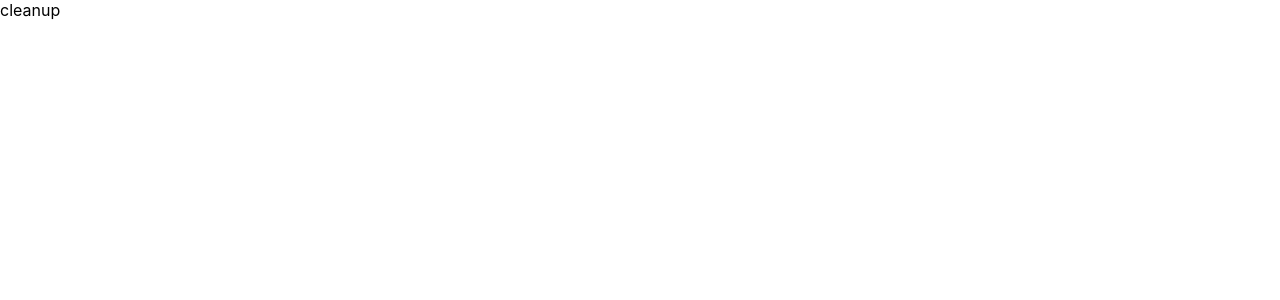
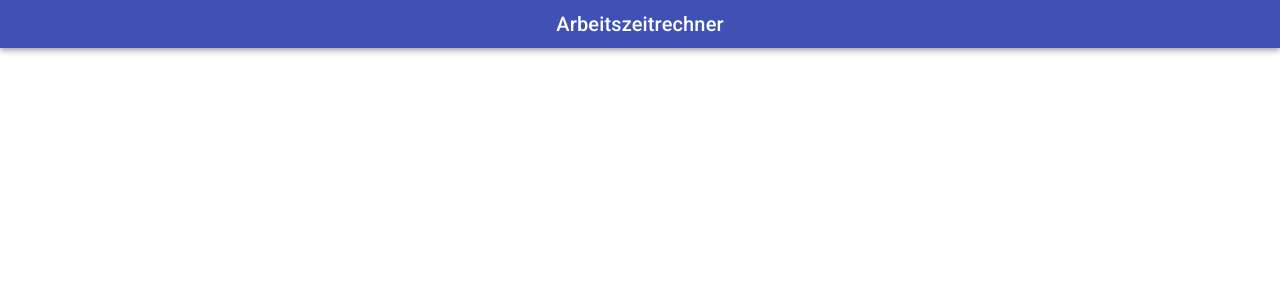
Before and after one commit to DanielMerkl/work-time-calculator, a React (Create React App) app: page / in a window 1280 px wide. Shown: the top 300 px of the page. Built offline with nearby package versions, Linux system fonts and the light colour scheme.

Commit message:
Einfache ApplicationBar implementiert

```diff
--- a/package.json
+++ b/package.json
@@ -3,6 +3,9 @@
   "version": "0.1.0",
   "private": true,
   "dependencies": {
+    "@material-ui/core": "^4.2.1",
+    "@material-ui/icons": "^4.2.1",
+    "@material-ui/styles": "^4.2.1",
     "@types/jest": "24.0.15",
     "@types/node": "12.6.8",
     "@types/react": "16.8.23",
--- a/public/index.html
+++ b/public/index.html
@@ -2,6 +2,10 @@
 <html lang="en">
   <head>
     <meta charset="utf-8" />
+    <link
+      rel="stylesheet"
+      href="https://fonts.googleapis.com/css?family=Roboto:300,400,500,700&display=swap"
+    />
     <link rel="shortcut icon" href="%PUBLIC_URL%/favicon.ico" />
     <meta name="viewport" content="width=device-width, initial-scale=1" />
     <meta name="theme-color" content="#000000" />
--- a/src/App.tsx
+++ b/src/App.tsx
@@ -1,7 +1,8 @@
 import React, { FC } from "react";
+import ApplicationBar from "./components/ApplicationBar";
 
 const App: FC = () => {
-  return <div>cleanup</div>;
+  return <ApplicationBar />;
 };
 
 export default App;
--- /dev/null
+++ b/src/components/ApplicationBar.tsx
@@ -0,0 +1,16 @@
+import React, { FC } from "react";
+import { AppBar, Toolbar, Typography } from "@material-ui/core";
+
+const ApplicationBar: FC = () => {
+  return (
+    <AppBar position="static">
+      <Toolbar variant="dense">
+        <Typography variant="h6" align="center" style={{ margin: "auto" }}>
+          Arbeitszeitrechner
+        </Typography>
+      </Toolbar>
+    </AppBar>
+  );
+};
+
+export default ApplicationBar;
```
Also changed, not shown: 1 other file (tests, documents, lock files or other folders).
